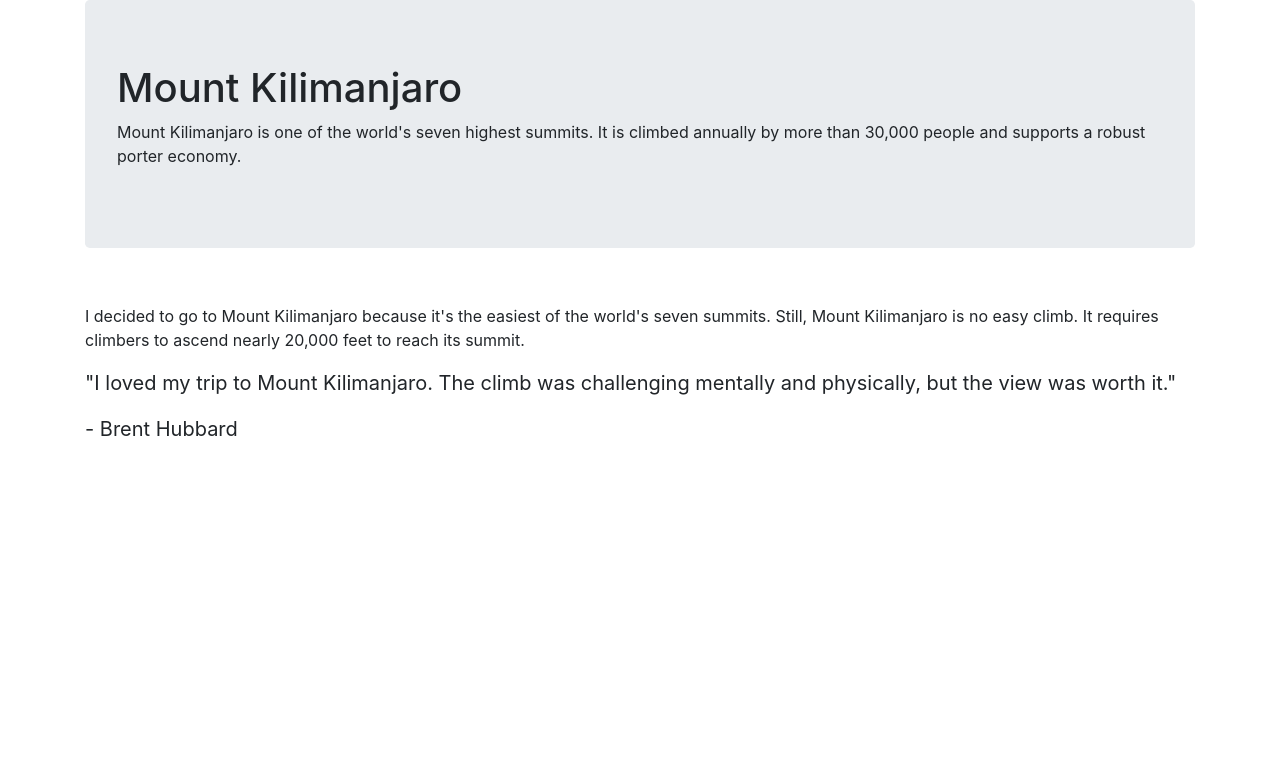
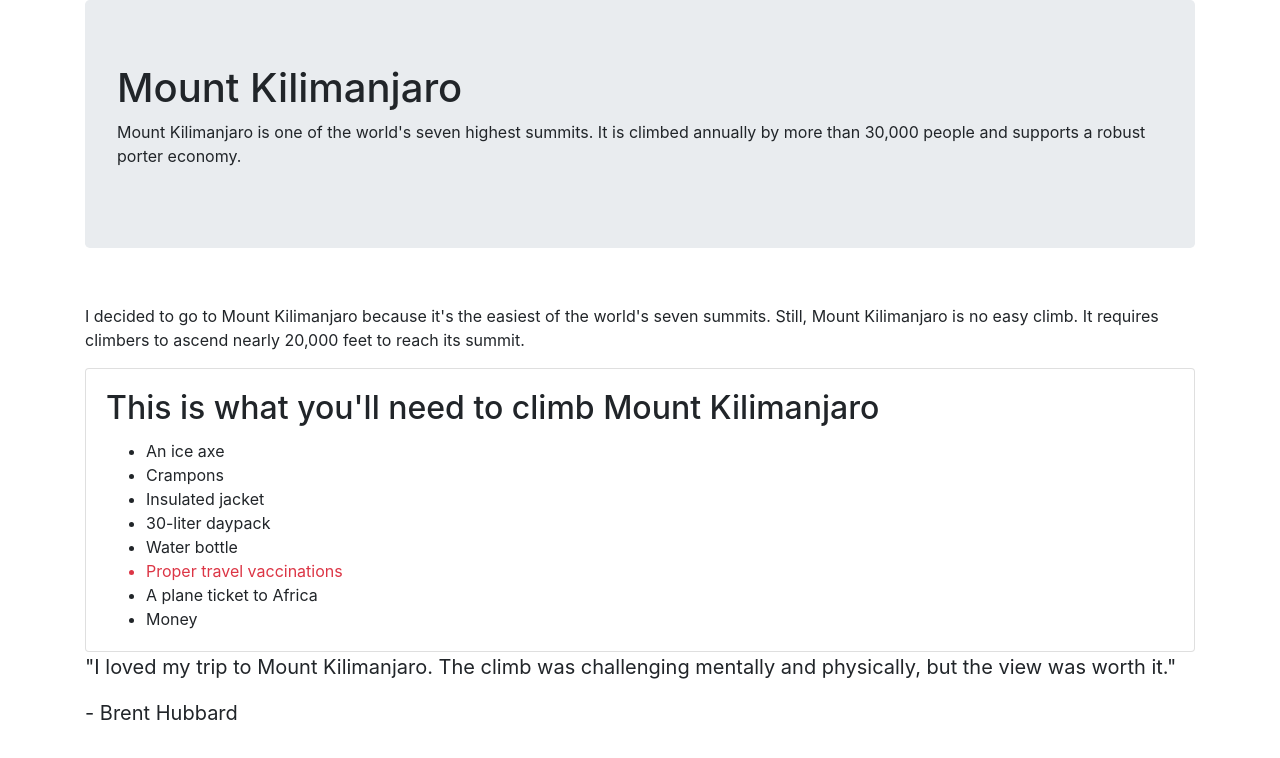
Before and after one commit to Brenthubbard/bootstrap-vacation, a plain HTML site: page index.html in a window 1280 px wide. Drawn offline with Linux system fonts and the light colour scheme.

Commit message:
Add card-body,card-text,li class switch driver
Co-authored-by: Jonathan Stull <jonathan.d.stull@gmail.com>

```diff
--- a/index.html
+++ b/index.html
@@ -18,6 +18,21 @@
     <img>
     <p>I decided to go to Mount Kilimanjaro because it's the easiest of the world's seven summits. Still, Mount
       Kilimanjaro is no easy climb. It requires climbers to ascend nearly 20,000 feet to reach its summit.</p>
+    <div class="card">
+      <div class="card-body">
+        <h2 class="card-title">This is what you'll need to climb Mount Kilimanjaro</h2>
+        <ul class="card-text">
+          <li>An ice axe</li>
+          <li>Crampons</li>
+          <li>Insulated jacket</li>
+          <li>30-liter daypack</li>
+          <li>Water bottle</li>
+          <li class="text-danger">Proper travel vaccinations</li>
+          <li>A plane ticket to Africa</li>
+          <li>Money</li>
+        </ul>
+      </div>
+    </div>
     <div class="blockquote">
       <p>"I loved my trip to Mount Kilimanjaro. The climb was challenging mentally and physically, but the view was
         worth it."</p>
```
